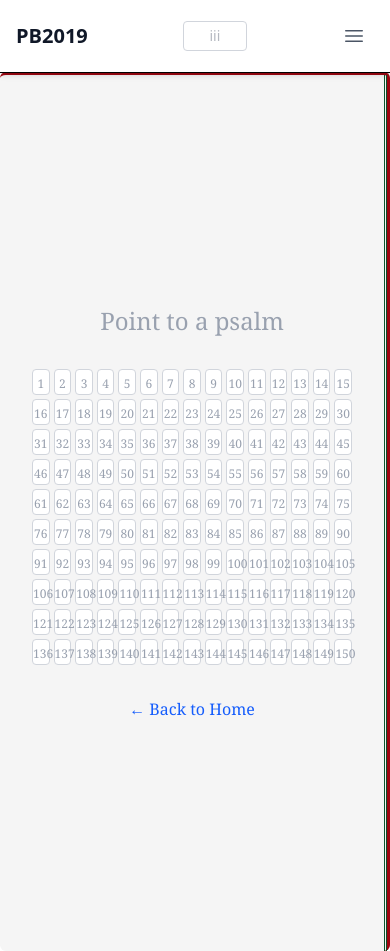
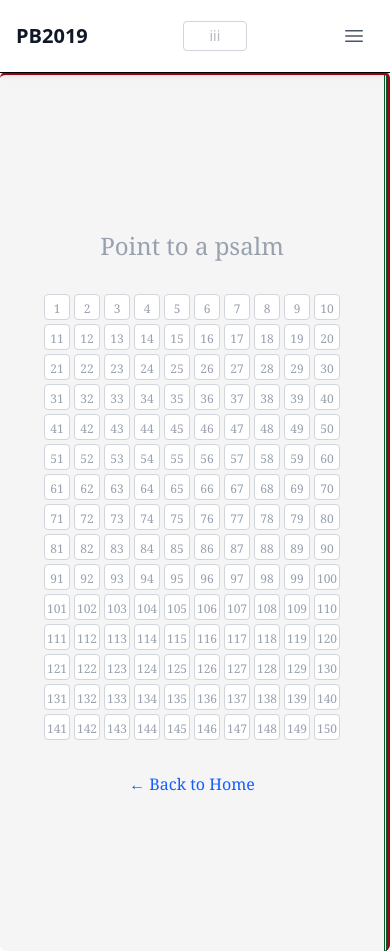
Before and after one commit to frpaulas/pb2019, a SvelteKit app: page /psalter in a window 390 px wide. Built offline with nearby package versions, Linux system fonts and the light colour scheme.

Commit message:
Change psalter grid to 10x15 (portrait orientation)
- 10 columns × 15 rows (better for mobile portrait)
- Psalms 1-10 in first row, 11-20 in second row, etc.

```diff
--- a/src/routes/psalter/+page.svelte
+++ b/src/routes/psalter/+page.svelte
@@ -5,9 +5,9 @@
 	let hoveredPsalm = $state<number | null>(null);
 	let isTouchDevice = $state(false);
 
-	// Simple 15x10 grid (150 psalms)
-	const COLS = 15;
-	const ROWS = 10;
+	// Simple 10x15 grid (150 psalms)
+	const COLS = 10;
+	const ROWS = 15;
 
 	function handleCellHover(psalmNumber: number) {
 		hoveredPsalm = psalmNumber;
```
